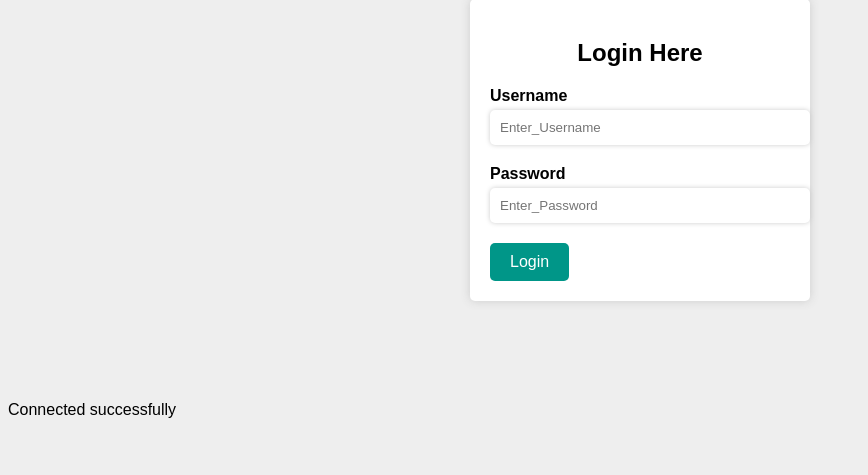
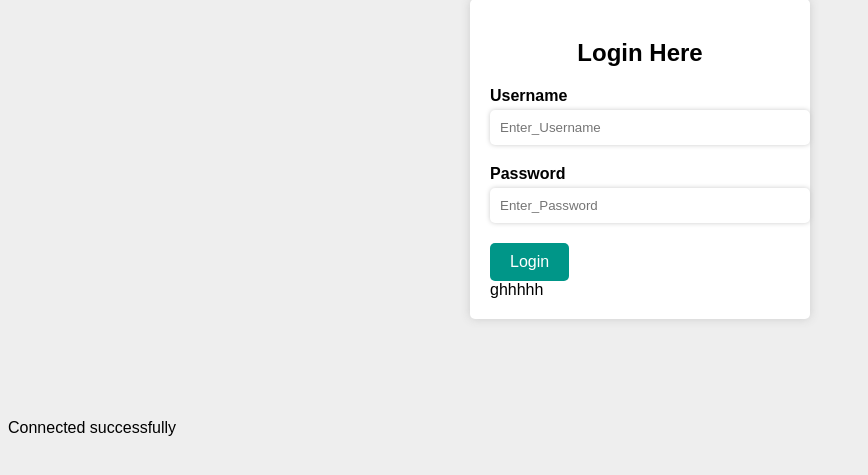
Before and after one commit to Nigel-R564/Project, a PHP site: page /tweets/accountlogin.php in a window 1280 px wide. Shown: the part 101-576 px from the top of the page, without its empty margins (0-868 px from the left). Run offline with PHP 8.4, Linux system fonts and the light colour scheme.

Commit message:
iets gedaan

```diff
--- a/tweets/accountlogin.php
+++ b/tweets/accountlogin.php
@@ -15,7 +15,7 @@
         <input type="submit" name="submit" value="Login">
     </form>
 
-
+ghhhhh
 </div>
 </body>
 <style>
```
